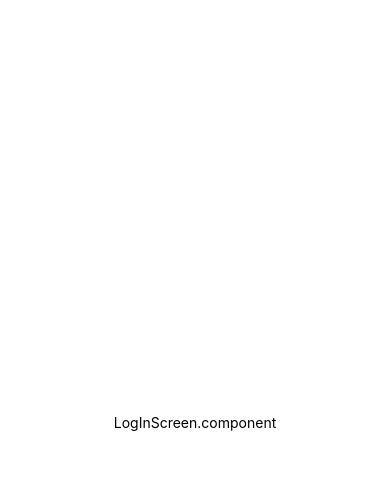
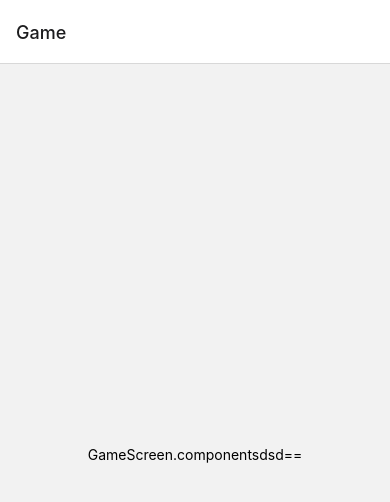
Before and after one commit to SachinPal8050101/CoinGame, a React Native app: screen /Game in a window 390 px wide. Shown: the top 502 px of the page. Built offline with nearby package versions, Linux system fonts and the light colour scheme.

Commit message:
navigation issue fix

```diff
--- a/App.js
+++ b/App.js
@@ -1,21 +1,8 @@
-import {View, Text, StyleSheet} from 'react-native';
 import React from 'react';
 import AppNavigation from './src/config/navigationSetup';
 
 const App = () => {
-  return (
-    <View style={styles.container}>
-      <AppNavigation />
-    </View>
-  );
+  return <AppNavigation isLoggedIn={true} />;
 };
 
 export default App;
-
-const styles = StyleSheet.create({
-  container: {
-    flex: 1,
-    justifyContent: 'center',
-    alignItems: 'center',
-  },
-});
--- a/src/config/navigationSetup.js
+++ b/src/config/navigationSetup.js
@@ -11,8 +11,9 @@ const Stack = createNativeStackNavigator();
 const AppNavigation = ({isLoggedIn = false}) => {
   return (
     <>
-      {!isLoggedIn && <LogInScreen />}
-      {isLoggedIn && (
+      {!isLoggedIn ? (
+        <LogInScreen />
+      ) : (
         <NavigationContainer>
           <Stack.Navigator initialRouteName="Game">
             <Stack.Screen name="Game" component={GameScreen} />
--- a/src/screens/GameScreen/GameScreen.component.js
+++ b/src/screens/GameScreen/GameScreen.component.js
@@ -1,10 +1,11 @@
+import React from 'react';
 import {View, Text, StyleSheet} from 'react-native';
-import React from 'react';
 
 const GameScreen = () => {
+  console.log('===>>>>');
   return (
-    <View style={styles.styles}>
-      <Text>GameScreen.component</Text>
+    <View style={styles.conatiner}>
+      <Text>GameScreen.componentsdsd==</Text>
     </View>
   );
 };
```
